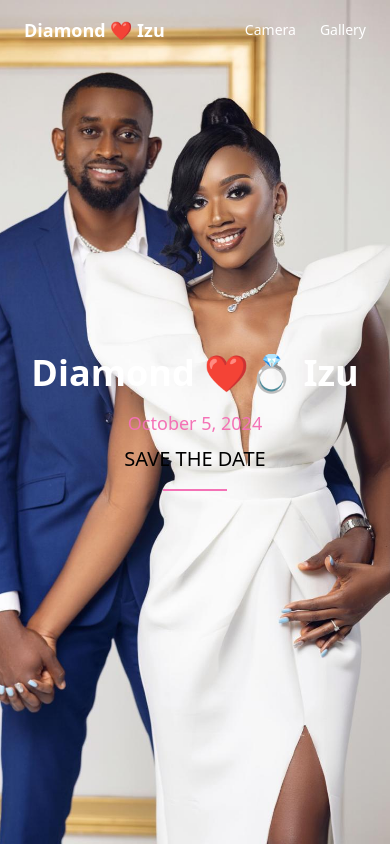
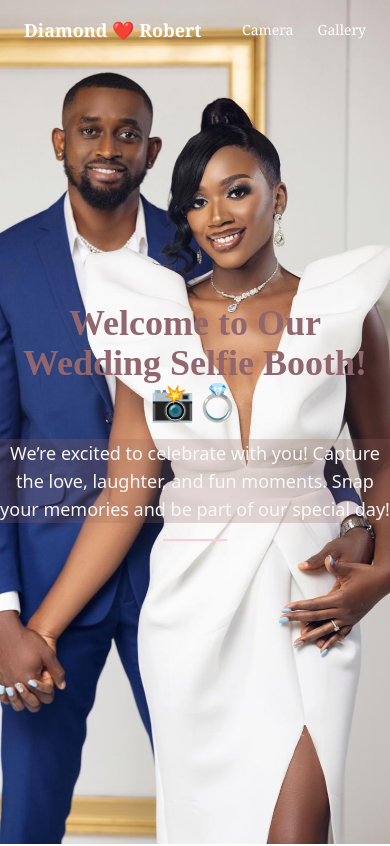
Before and after one commit to adeyem1/selfie-wedding-app, a React (Vite) app: page / in a window 390 px wide. Shown: the top 846 px of the page. Built offline with nearby package versions, Linux system fonts and the light colour scheme; no server answers.

Commit message:
added the mobile and web main image

```diff
--- a/src/App.css
+++ b/src/App.css
@@ -12,3 +12,16 @@
     background-size: cover;
   }
 }
+
+.name{
+  font-family: 'Cambria', 'Cochin', Georgia, Times, 'Times New Roman', 'serif';
+}
+.name2{
+  font-family:cursive;
+  color: #92666d;
+}
+.name3{
+
+  color: #f9f8f7fc;
+  background-color: rgba(146, 100, 91, 0.243);
+}
--- a/src/App.jsx
+++ b/src/App.jsx
@@ -65,7 +65,7 @@ function App() {
 
   // Names of the couple
   const name1 = "Diamond";
-  const name2 = "Izu";
+  const name2 = "Robert";
   const date = "October 5, 2024";
 
   return (
@@ -74,7 +74,7 @@ function App() {
  className="flex justify-center items-center h-screen bg-mobile-bg sm:bg-desktop-bg bg-cover bg-center"
 >
   {/* Navbar */}
-  <nav className="absolute top-0 w-full z-50 flex justify-between items-center px-6 py-4 text-white bg-transparent">
+  <nav className=" name absolute top-0 w-full z-50 flex justify-between items-center px-6 py-4 text-white bg-transparent">
     <div className="text-lg font-bold">
       {name1} <span className="text-pink-400">❤️</span> {name2}
     </div>
@@ -99,18 +99,20 @@ function App() {
   </nav>
 
   {/* Main Content */}
-  <div className="text-center text-white">
-    <h1 className="text-4xl sm:text-5xl md:text-6xl font-bold text-white">
-      {name1} <span className="text-pink-400">❤️💍</span> {name2}
+  <div className="text-center  ">
+    <h1 className="name2 text-4xl sm:text-5xl md:text-6xl font-bold  bg-opacity-50">
+    Welcome to Our Wedding Selfie Booth! 📸💍
     </h1>
 
-    <p className="mt-4 text-lg sm:text-xl md:text-2xl text-pink-400">{date}</p>
+    <p className=" name3 mt-4 text-lg sm:text-xl md:text-2xl  ">
+    We’re excited to celebrate with you! Capture the love, laughter, and fun moments. Snap your memories and be part of our special day!
+</p>
 
     <p className="mt-2 text-xl sm:text-2xl md:text-3xl text-black font-light">
-      SAVE THE DATE
+
     </p>
 
-    <div className="mt-4 border-t-2 border-pink-400 w-16 mx-auto"></div>
+    <div className="mt-4 border-t-2 border-rose-200 w-16 mx-auto"></div>
   </div>
 </div>
 
```
Also changed, not shown: images/img4.jpeg (added).
